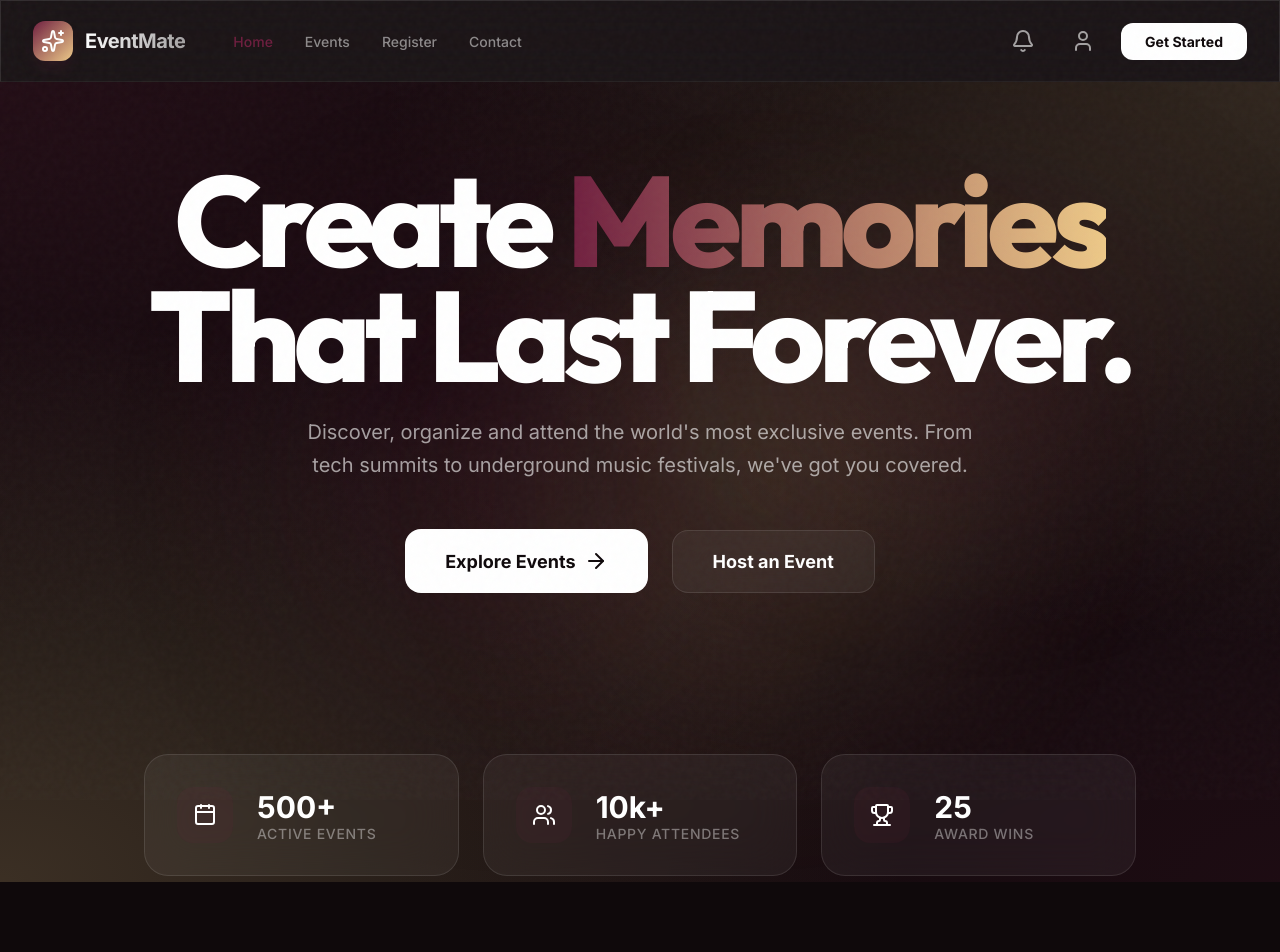
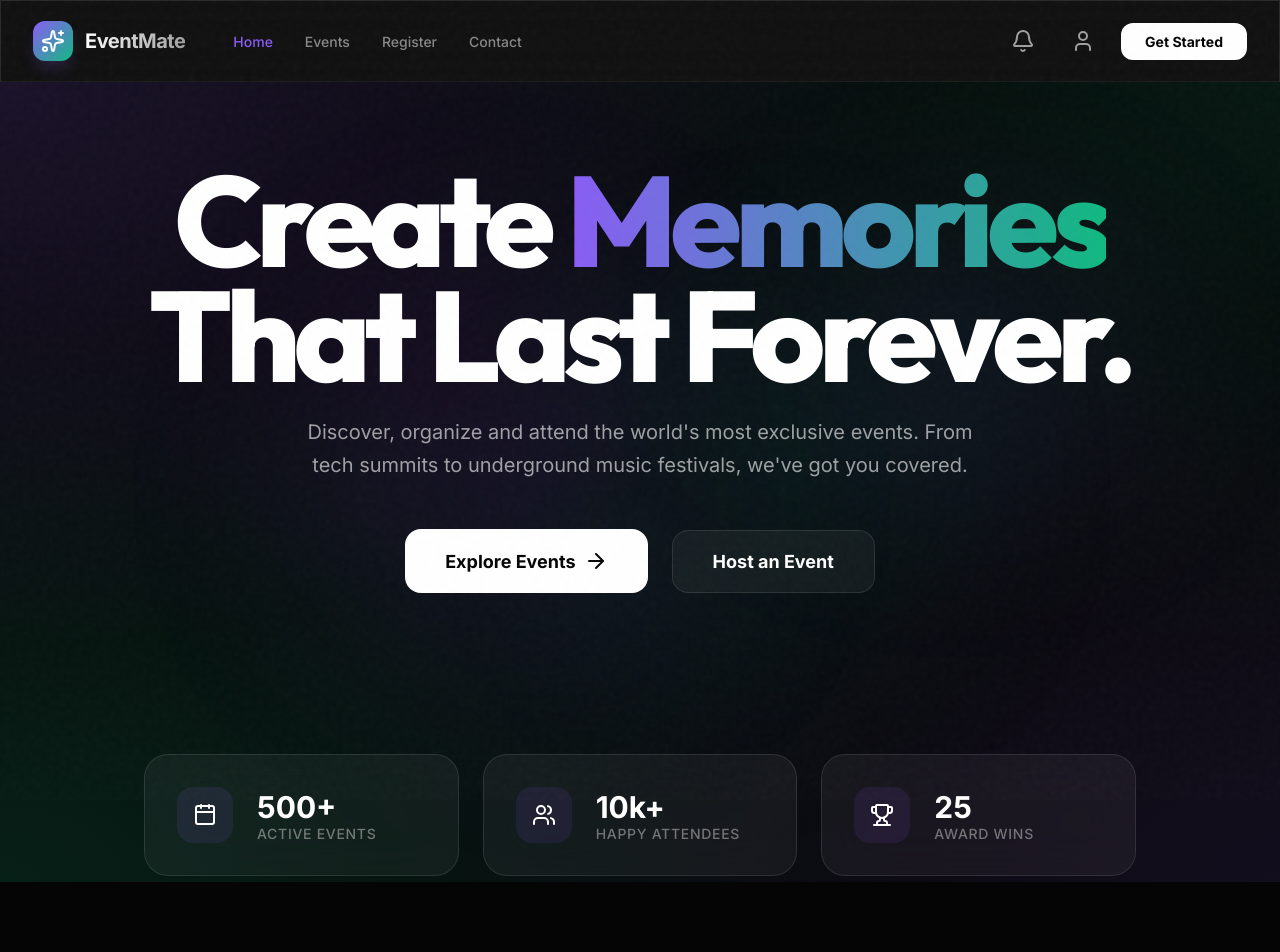
Before and after one commit to chandima22/Interactive_Web_App, a PHP site: page /index.html in a window 1280 px wide. Shown: the top 952 px of the page. Run offline with PHP 8.4, Linux system fonts and the light colour scheme.

Commit message:
undo color change

```diff
--- a/styles.css
+++ b/styles.css
@@ -4,10 +4,10 @@
   --font-sans: "Inter", ui-sans-serif, system-ui, sans-serif;
   --font-display: "Outfit", sans-serif;
   --font-mono: "Space Grotesk", monospace;
-  --color-brand-primary: #6F1E3F; /* Deep Burgundy */
-  --color-brand-secondary: #EDC988; /* Soft Gold */
-  --color-bg-dark: #0F090B; /* Deep Warm Black */
-  --color-surface: #1C1115; /* Warm Surface */
+  --color-brand-primary: #8B5CF6;
+  --color-brand-secondary: #10B981;
+  --color-bg-dark: #050505;
+  --color-surface: #121212;
 }
 
 * {
@@ -27,7 +27,7 @@ body {
 }
 
 ::selection {
-  background-color: rgba(111, 30, 63, 0.4);
+  background-color: rgba(139, 92, 246, 0.3);
 }
 
 a {
@@ -73,10 +73,10 @@ textarea {
 
 .mesh-bg {
   background-image:
-    radial-gradient(at 0% 0%, rgba(111, 30, 63, 0.2) 0px, transparent 50%),
-    radial-gradient(at 100% 0%, rgba(237, 201, 136, 0.15) 0px, transparent 50%),
-    radial-gradient(at 100% 100%, rgba(111, 30, 63, 0.15) 0px, transparent 50%),
-    radial-gradient(at 0% 100%, rgba(237, 201, 136, 0.2) 0px, transparent 50%);
+    radial-gradient(at 0% 0%, rgba(139, 92, 246, 0.15) 0px, transparent 50%),
+    radial-gradient(at 100% 0%, rgba(16, 185, 129, 0.1) 0px, transparent 50%),
+    radial-gradient(at 100% 100%, rgba(139, 92, 246, 0.1) 0px, transparent 50%),
+    radial-gradient(at 0% 100%, rgba(16, 185, 129, 0.15) 0px, transparent 50%);
 }
 
 .noise-overlay {
@@ -244,7 +244,7 @@ textarea {
 }
 
 .btn-glow:hover {
-  box-shadow: 0 0 30px rgba(111, 30, 63, 0.4);
+  box-shadow: 0 0 30px rgba(139, 92, 246, 0.3);
 }
 
 /* Header */
@@ -287,7 +287,7 @@ textarea {
   display: flex;
   align-items: center;
   justify-content: center;
-  box-shadow: 0 10px 15px -3px rgba(111, 30, 63, 0.2);
+  box-shadow: 0 10px 15px -3px rgba(139, 92, 246, 0.2);
   transition: transform 0.3s;
 }
 
@@ -391,7 +391,7 @@ textarea {
   width: 24rem;
   height: 24rem;
   border-radius: 50%;
-  background-color: rgba(111, 30, 63, 0.3);
+  background-color: rgba(139, 92, 246, 0.2);
   filter: blur(120px);
 }
 
@@ -402,7 +402,7 @@ textarea {
   width: 24rem;
   height: 24rem;
   border-radius: 50%;
-  background-color: rgba(237, 201, 136, 0.2);
+  background-color: rgba(16, 185, 129, 0.1);
   filter: blur(120px);
 }
 
@@ -413,7 +413,7 @@ textarea {
   width: 30%;
   height: 30%;
   border-radius: 50%;
-  background-color: rgba(111, 30, 63, 0.2);
+  background-color: rgba(139, 92, 246, 0.1);
   filter: blur(100px);
 }
 
@@ -523,7 +523,7 @@ textarea {
 .stat-icon {
   width: 3.5rem;
   height: 3.5rem;
-  background-color: rgba(111, 30, 63, 0.1);
+  background-color: rgba(139, 92, 246, 0.1);
   border-radius: 1rem;
   display: flex;
   align-items: center;
@@ -1183,7 +1183,7 @@ textarea {
 .contact-icon {
   width: 2.5rem;
   height: 2.5rem;
-  background-color: rgba(111, 30, 63, 0.1);
+  background-color: rgba(139, 92, 246, 0.1);
   border-radius: 0.75rem;
   display: flex;
   align-items: center;
@@ -1233,7 +1233,7 @@ textarea {
 .form-header-icon {
   width: 2.5rem;
   height: 2.5rem;
-  background-color: rgba(237, 201, 136, 0.1);
+  background-color: rgba(16, 185, 129, 0.1);
   border-radius: 0.75rem;
   display: flex;
   align-items: center;
@@ -1289,8 +1289,8 @@ textarea {
 
 .form-control:focus {
   outline: none;
-  border-color: rgba(111, 30, 63, 0.5);
-  box-shadow: 0 0 0 2px rgba(111, 30, 63, 0.5);
+  border-color: rgba(139, 92, 246, 0.5);
+  box-shadow: 0 0 0 2px rgba(139, 92, 246, 0.5);
 }
 
 .form-control-icon-wrap {
@@ -1342,7 +1342,7 @@ textarea {
   gap: 1rem;
   padding: 1.5rem;
   background-color: rgba(255, 255, 255, 0.05);
-  border: 1px solid rgba(111, 30, 63, 0.3);
+  border: 1px solid rgba(139, 92, 246, 0.2);
   border-radius: 1rem;
   margin-bottom: 2rem;
 }
@@ -1416,7 +1416,7 @@ textarea {
   width: 1.5rem;
   height: 1.5rem;
   border-radius: 50%;
-  background-color: rgba(111, 30, 63, 0.2);
+  background-color: rgba(139, 92, 246, 0.2);
   display: flex;
   align-items: center;
   justify-content: center;
```
Also changed, not shown: assets/images/Logo.png (added), assets/images/Logo_Transparent.png (added).
